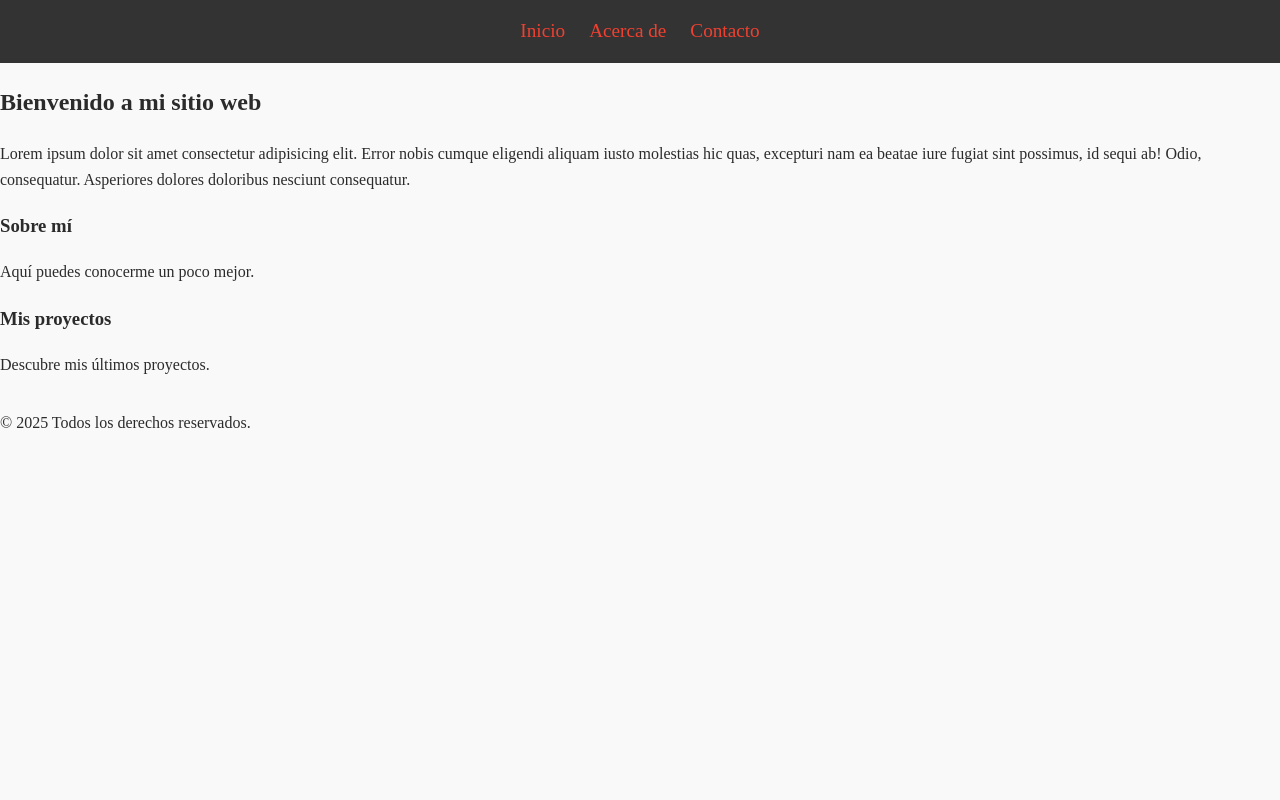
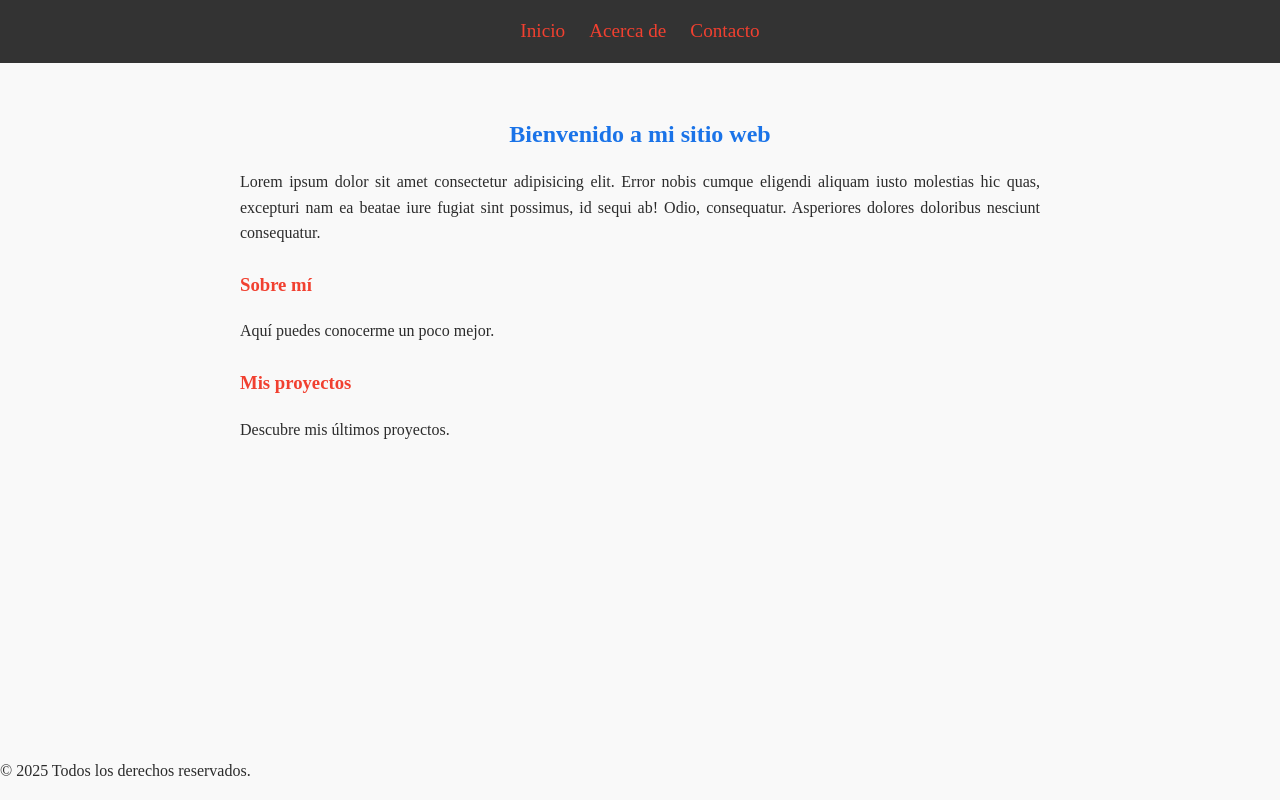
Before and after one commit to feden15/desafio-12, a website built with Vite: page index.html in a window 1280 px wide. Built offline with nearby package versions, Linux system fonts and the light colour scheme; a web font is replaced by a local one.

Commit message:
Le dimos estilo al main y sus componentes

```diff
--- a/src/style.css
+++ b/src/style.css
@@ -36,3 +36,26 @@ body {
 .main-header .nav-bar a:hover {
     color: #fafafa;
 }
+
+main {
+    padding: 2rem 1.5rem;
+    max-width: 800px;
+    margin: 0 auto;
+    flex: 1;
+}
+
+main h2 {
+    text-align: center;
+    margin-bottom: 1rem;
+    color: #1a73e8;
+}
+
+main h3 {
+    color: #f14030;
+    margin-top: 1.5rem;
+}
+
+main p {
+    margin-bottom: 1rem;
+    text-align: justify;
+}
```
